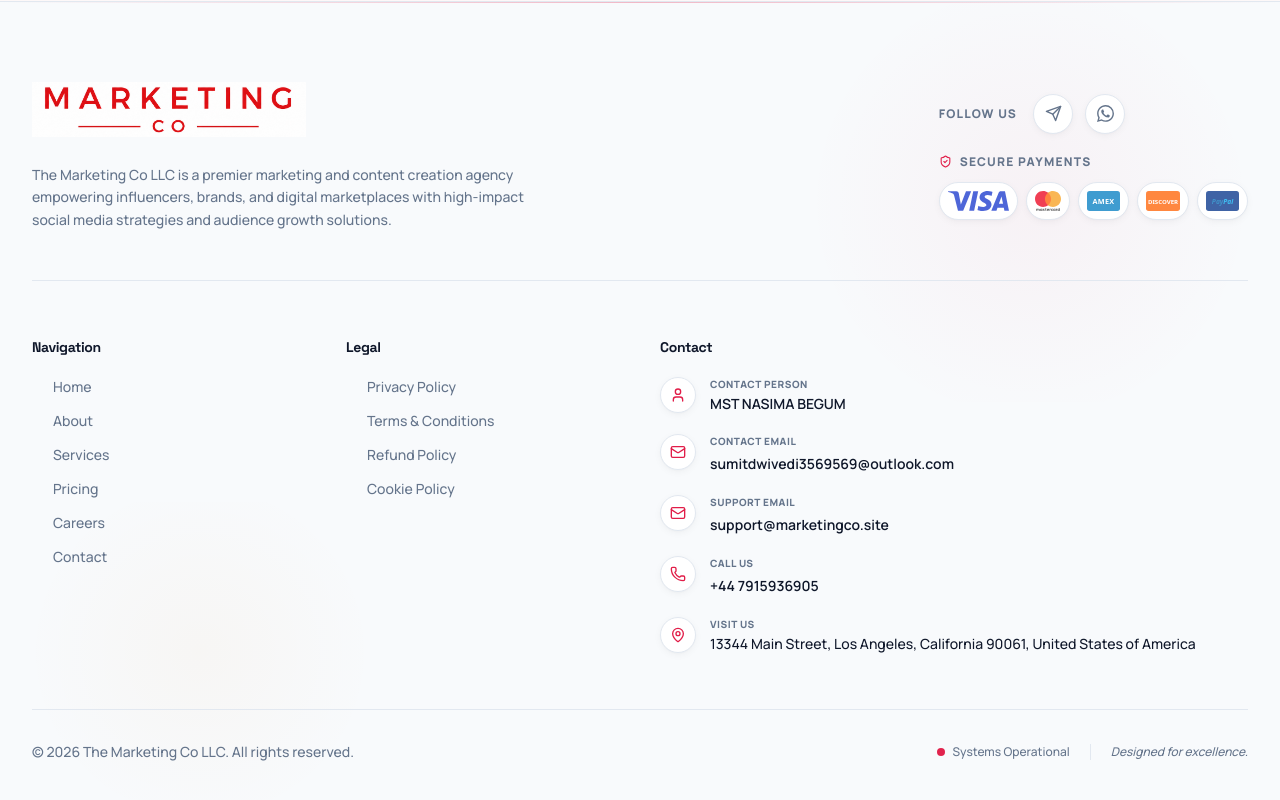
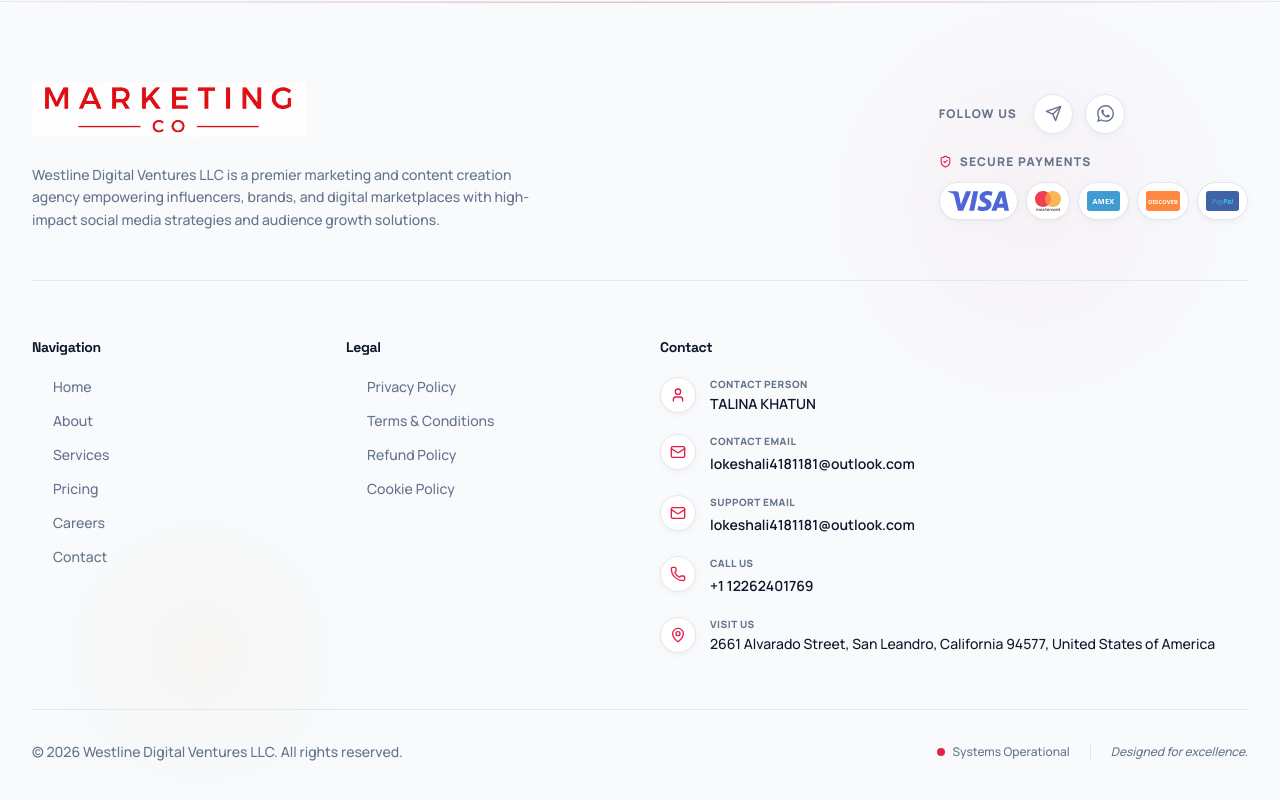
Before and after one commit to Azim11/promexia, a React (Vite) app: page /checkout in a window 1280 px wide. Shown: the part 1400-2200 px from the top of the page. Built offline with nearby package versions, Linux system fonts and the light colour scheme.

Commit message:
chore: rebrand project to Westline Digital Ventures and update contact details and residential address component

```diff
--- a/index.html
+++ b/index.html
@@ -6,18 +6,18 @@
   <link rel="icon" type="image/jpeg" href="/favicon.jpeg" />
   <link rel="apple-touch-icon" href="/favicon.jpeg" />
   <meta name="viewport" content="width=device-width, initial-scale=1.0" />
-  <title>The Marketing Co LLC | Marketing & Social Media Solutions</title>
-  <meta name="description" content="Marketing and social media content creation solutions by The Marketing Co LLC: influencer growth, content strategy, marketing, and brand expansion." />
-  <meta name="keywords" content="marketing, social media influencers, content creators, The Marketing Co LLC, brand growth" />
-  <meta name="author" content="The Marketing Co LLC" />
-  <link rel="canonical" href="https://marketingco.site/" />
+  <title>Westline Digital Ventures LLC | Marketing & Social Media Solutions</title>
+  <meta name="description" content="Marketing and social media content creation solutions by Westline Digital Ventures LLC: influencer growth, content strategy, marketing, and brand expansion." />
+  <meta name="keywords" content="marketing, social media influencers, content creators, Westline Digital Ventures LLC, brand growth" />
+  <meta name="author" content="Westline Digital Ventures LLC" />
+  <link rel="canonical" href="https://westlineventures.site" />
 
   <!-- Open Graph / Facebook -->
   <meta property="og:type" content="website" />
-  <meta property="og:url" content="https://marketingco.site/" />
-  <meta property="og:site_name" content="The Marketing Co LLC" />
-  <meta property="og:title" content="The Marketing Co LLC | Marketing & Social Media Solutions" />
-  <meta property="og:description" content="Marketing and social media content creation solutions by The Marketing Co LLC." />
+  <meta property="og:url" content="https://westlineventures.site" />
+  <meta property="og:site_name" content="Westline Digital Ventures LLC" />
+  <meta property="og:title" content="Westline Digital Ventures LLC | Marketing & Social Media Solutions" />
+  <meta property="og:description" content="Marketing and social media content creation solutions by Westline Digital Ventures LLC." />
   <meta property="og:image" content="/og-image.png" />
   <meta property="og:image:secure_url" content="/og-image.png" />
   <meta property="og:image:type" content="image/png" />
@@ -26,9 +26,9 @@
 
   <!-- Twitter -->
   <meta property="twitter:card" content="summary_large_image" />
-  <meta property="twitter:url" content="https://marketingco.site/" />
-  <meta property="twitter:title" content="The Marketing Co LLC | Marketing & Social Media Solutions" />
-  <meta property="twitter:description" content="Marketing and social media content creation solutions by The Marketing Co LLC." />
+  <meta property="twitter:url" content="https://westlineventures.site" />
+  <meta property="twitter:title" content="Westline Digital Ventures LLC | Marketing & Social Media Solutions" />
+  <meta property="twitter:description" content="Marketing and social media content creation solutions by Westline Digital Ventures LLC." />
   <meta property="twitter:image" content="/og-image.png" />
 </head>
 
--- a/src/components/contact-section.jsx
+++ b/src/components/contact-section.jsx
@@ -18,6 +18,7 @@ import {
   ShieldCheck,
   Zap,
   MessageCircle,
+  Home,
 } from "lucide-react";
 
 export default function ContactSection() {
@@ -217,6 +218,33 @@ export default function ContactSection() {
                 </button>
               </div>
 
+              {/* Contact Person Residential Address Card */}
+              {contactInfo.residentialAddressDetails && (
+                <div className="p-5 rounded-2xl bg-white border border-border shadow-soft hover:border-primary/30 transition-all duration-300 flex items-start justify-between group">
+                  <div className="flex items-start gap-4">
+                    <div className="w-11 h-11 rounded-xl bg-primary/10 text-primary flex items-center justify-center flex-shrink-0 font-bold">
+                      <Home size={20} />
+                    </div>
+                    <div>
+                      <span className="text-[10px] font-black uppercase tracking-wider text-muted block">Contact Person Residential Address</span>
+                      <p className="text-xs sm:text-sm font-medium text-foreground leading-relaxed mt-0.5">
+                        {contactInfo.residentialAddressDetails.addressLine1}{contactInfo.residentialAddressDetails.addressLine2 ? `, ${contactInfo.residentialAddressDetails.addressLine2}` : ""}<br />
+                        {contactInfo.residentialAddressDetails.city} {contactInfo.residentialAddressDetails.postalCode}<br />
+                        {contactInfo.residentialAddressDetails.country}
+                      </p>
+                    </div>
+                  </div>
+                  <button
+                    type="button"
+                    onClick={() => handleCopy(contactInfo.residentialAddress, "residentialAddress")}
+                    className="p-2.5 rounded-xl bg-surface border border-border text-muted hover:text-primary hover:bg-primary/5 transition-all cursor-pointer flex-shrink-0 mt-1"
+                    title="Copy Residential Address"
+                  >
+                    {copiedKey === "residentialAddress" ? <Check size={16} className="text-primary" /> : <Copy size={16} />}
+                  </button>
+                </div>
+              )}
+
               {/* Business Hours */}
               <div className="p-5 rounded-2xl bg-white border border-border shadow-soft flex items-center gap-4">
                 <div className="w-11 h-11 rounded-xl bg-amber-500/10 text-amber-600 flex items-center justify-center flex-shrink-0 font-bold">
@@ -360,7 +388,7 @@ export default function ContactSection() {
                           required
                           value={formData.firstName}
                           onChange={handleInputChange}
-                          placeholder="Nasima"
+                          placeholder="Talina"
                           className="w-full bg-surface border border-border rounded-xl px-4 py-3 text-sm font-semibold text-foreground placeholder:text-muted-foreground focus:outline-none focus:bg-white focus:border-primary/50 focus:ring-4 focus:ring-primary/5 transition-all"
                         />
                       </div>
@@ -373,7 +401,7 @@ export default function ContactSection() {
                           required
                           value={formData.lastName}
                           onChange={handleInputChange}
-                          placeholder="Begum"
+                          placeholder="Khatun"
                           className="w-full bg-surface border border-border rounded-xl px-4 py-3 text-sm font-semibold text-foreground placeholder:text-muted-foreground focus:outline-none focus:bg-white focus:border-primary/50 focus:ring-4 focus:ring-primary/5 transition-all"
                         />
                       </div>
@@ -400,7 +428,7 @@ export default function ContactSection() {
                           id="phone"
                           value={formData.phone}
                           onChange={handleInputChange}
-                          placeholder="+44 7915 940782"
+                          placeholder="+1 12262401769"
                           className="w-full bg-surface border border-border rounded-xl px-4 py-3 text-sm font-semibold text-foreground placeholder:text-muted-foreground focus:outline-none focus:bg-white focus:border-primary/50 focus:ring-4 focus:ring-primary/5 transition-all"
                         />
                       </div>
--- a/src/data/contactInfo.js
+++ b/src/data/contactInfo.js
@@ -1,41 +1,58 @@
 const contactInfo = {
-  companyName: "The Marketing Co LLC",
-  companyNameShort: "The Marketing Co LLC",
+  companyName: "Westline Digital Ventures LLC",
+  companyNameShort: "Westline Digital Ventures LLC",
 
   businessEntityType: "Limited liability company (LLC)",
 
-  contactPerson: "MST NASIMA BEGUM",
+  contactPerson: "TALINA KHATUN",
   contactPersonRole: "Owner",
 
   tagline: "Marketing, Social Media Influencer Strategy & Content Creation Solutions",
 
   description:
-    "The Marketing Co LLC is a premier marketing and content creation agency empowering influencers, brands, and digital marketplaces with high-impact social media strategies and audience growth solutions.",
+    "Westline Digital Ventures LLC is a premier marketing and content creation agency empowering influencers, brands, and digital marketplaces with high-impact social media strategies and audience growth solutions.",
 
-  email: "sumitdwivedi3569569@outlook.com",
-  supportEmail: "support@marketingco.site",
-  phone: "+44 7915936905",
+  email: "lokeshali4181181@outlook.com",
+  supportEmail: "lokeshali4181181@outlook.com",
+  phone: "+1 12262401769",
 
-  url: "https://marketingco.site",
+  url: "https://westlineventures.site",
   industry: "Marketing / Marketing",
   sourceOfMoney: "Marketplaces",
 
-  address: "13344 Main Street, Los Angeles, California 90061, United States of America",
+  address: "2661 Alvarado Street, San Leandro, California 94577, United States of America",
 
-  registeredAddress: "13344 Main Street, Los Angeles, California 90061, United States of America",
+  registeredAddress: "2661 Alvarado Street, San Leandro, California 94577, United States of America",
 
   addressDetails: {
-    addressLine1: "13344 Main Street",
-    city: "Los Angeles",
+    addressLine1: "2661 Alvarado Street",
+    city: "San Leandro",
     state: "California",
-    postalCode: "90061",
+    postalCode: "94577",
     country: "United States of America",
+  },
+
+  registeredAddressDetails: {
+    addressLine1: "2661 Alvarado Street",
+    city: "San Leandro",
+    state: "California",
+    postalCode: "94577",
+    country: "United States of America",
+  },
+
+  residentialAddress: "House 11, Road 18, Dhanmondi, Dhaka 1209, Bangladesh",
+  residentialAddressDetails: {
+    addressLine1: "House 11, Road 18",
+    addressLine2: "Dhanmondi",
+    city: "Dhaka",
+    postalCode: "1209",
+    country: "Bangladesh",
   },
 
   businessHours: "Mon–Fri: 9:00 AM – 6:00 PM PST",
 
   location:
-    "https://www.google.com/maps?q=13344+Main+Street+Los+Angeles+CA+90061&output=embed",
+    "https://www.google.com/maps?q=2661+Alvarado+Street+San+Leandro+CA+94577&output=embed",
 
   social: {
     telegram: "https://t.me/marketingco2",
```
Also changed, not shown: public/robots.txt, 2 other files (tests, documents, lock files or other folders).
